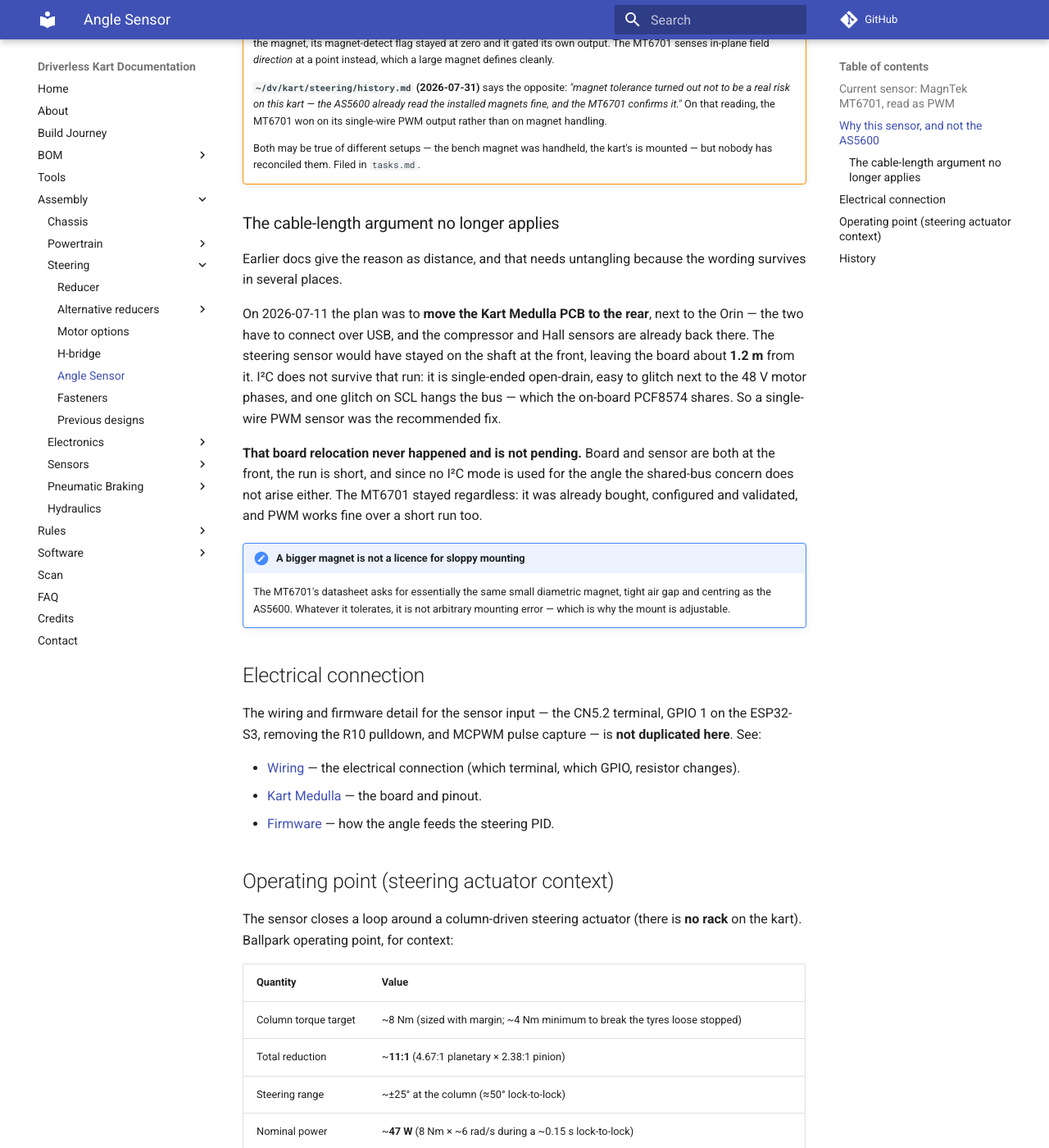
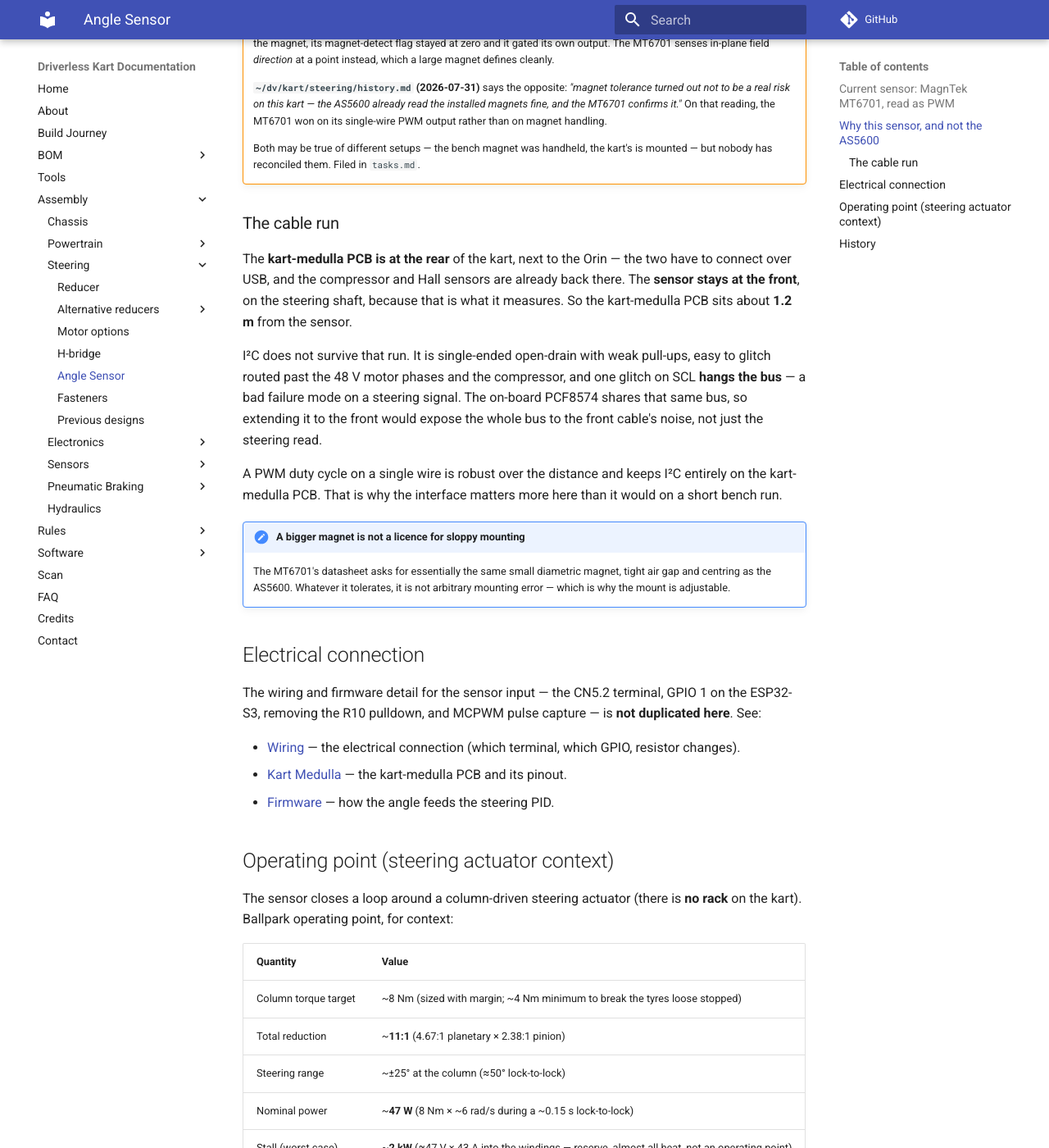
Before and after one commit to UM-Driverless/kart_docs, an MkDocs documentation site: the page built from docs/assembly/steering/sensor/index.md, in a window 1280 px wide and 1400 px high, scrolled down 1498 px. Shown: the whole window at 82% size. Built offline with MkDocs 1.6.1 and Material for MkDocs 9.7.7, drawn with Linux system fonts in a browser that asks for light colours; comment, search, counter and statistics services are not loaded.

Commit message:
Revert cd573f2: the kart-medulla PCB IS at the rear, the 1.2 m run is real
cd573f2 deleted a correct explanation and replaced it with a wrong one.
Confirmed by Ruben: the kart-medulla PCB was moved to the back, next to the
Orin; the sensor stays on the steering shaft at the front; the ~1.2 m
between them is why the single-wire PWM interface matters.

The source of the error is one paragraph in ~/dv/kart/steering/history.md
that pairs Ruben's quote about the SENSOR ("front! always was front") with
unquoted agent commentary inferring the PCB had not moved either. Two
different objects. A quote's scope is the quote, not the paragraph.

wiring.md and the sensor page now carry the real reason again - I2C is
single-ended open-drain, glitches next to the 48 V phases, and one glitch
on SCL hangs the bus the on-board PCF8574 shares, so extending it forward
would risk more than the steering read.

Also corrected the ~/dv note in place, since it is a current-state claim
about the kart's layout and is what gets read next.

Says "kart-medulla PCB" throughout, not "board".

```diff
--- a/docs/assembly/steering/sensor/index.md
+++ b/docs/assembly/steering/sensor/index.md
@@ -59,22 +59,20 @@ than being fixed by the print.
     Both may be true of different setups — the bench magnet was handheld, the kart's is mounted — but
     nobody has reconciled them. Filed in `tasks.md`.
 
-### The cable-length argument no longer applies
+### The cable run
 
-Earlier docs give the reason as distance, and that needs untangling because the wording survives in
-several places.
+The **kart-medulla PCB is at the rear** of the kart, next to the Orin — the two have to connect over
+USB, and the compressor and Hall sensors are already back there. The **sensor stays at the front**,
+on the steering shaft, because that is what it measures. So the kart-medulla PCB sits about **1.2 m** from the sensor.
 
-On 2026-07-11 the plan was to **move the Kart Medulla PCB to the rear**, next to the Orin — the two
-have to connect over USB, and the compressor and Hall sensors are already back there. The steering
-sensor would have stayed on the shaft at the front, leaving the board about **1.2 m** from it. I²C
-does not survive that run: it is single-ended open-drain, easy to glitch next to the 48 V motor
-phases, and one glitch on SCL hangs the bus — which the on-board PCF8574 shares. So a single-wire
-PWM sensor was the recommended fix.
+I²C does not survive that run. It is single-ended open-drain with weak pull-ups, easy to glitch
+routed past the 48 V motor phases and the compressor, and one glitch on SCL **hangs the bus** — a bad
+failure mode on a steering signal. The on-board PCF8574 shares that same bus, so extending it to the
+front would expose the whole bus to the front cable's noise, not just the steering read.
 
-**That board relocation never happened and is not pending.** Board and sensor are both at the front,
-the run is short, and since no I²C mode is used for the angle the shared-bus concern does not arise
-either. The MT6701 stayed regardless: it was already bought, configured and validated, and PWM
-works fine over a short run too.
+A PWM duty cycle on a single wire is robust over the distance and keeps I²C entirely on the
+kart-medulla PCB.
+That is why the interface matters more here than it would on a short bench run.
 
 !!! note "A bigger magnet is not a licence for sloppy mounting"
     The MT6701's datasheet asks for essentially the same small diametric magnet, tight air gap and
@@ -87,7 +85,7 @@ The wiring and firmware detail for the sensor input — the CN5.2 terminal, GPIO
 removing the R10 pulldown, and MCPWM pulse capture — is **not duplicated here**. See:
 
 - [Wiring](../../electronics/wiring.md) — the electrical connection (which terminal, which GPIO, resistor changes).
-- [Kart Medulla](../../electronics/kart-medulla/index.md) — the board and pinout.
+- [Kart Medulla](../../electronics/kart-medulla/index.md) — the kart-medulla PCB and its pinout.
 - [Firmware](../../electronics/kart-medulla/firmware.md) — how the angle feeds the steering PID.
 
 ## Operating point (steering actuator context)
```
Also changed, not shown: docs/assembly/electronics/wiring.md (+2 -2 lines), history.md (+38 -0 lines).
